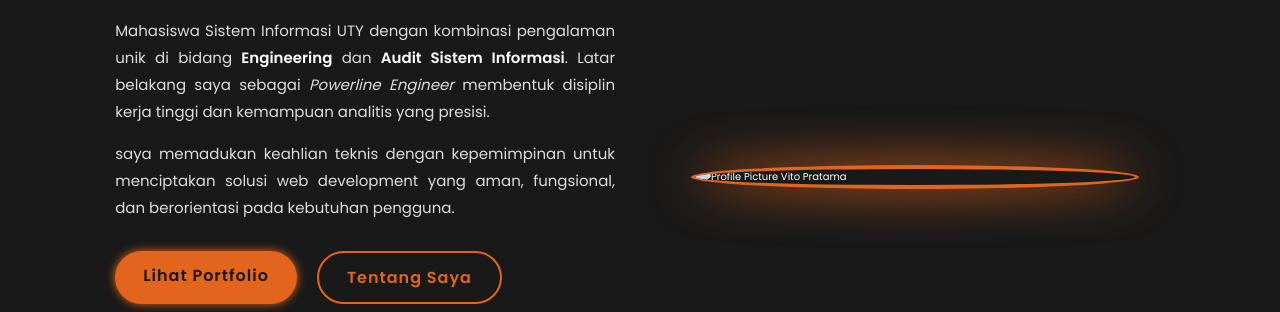
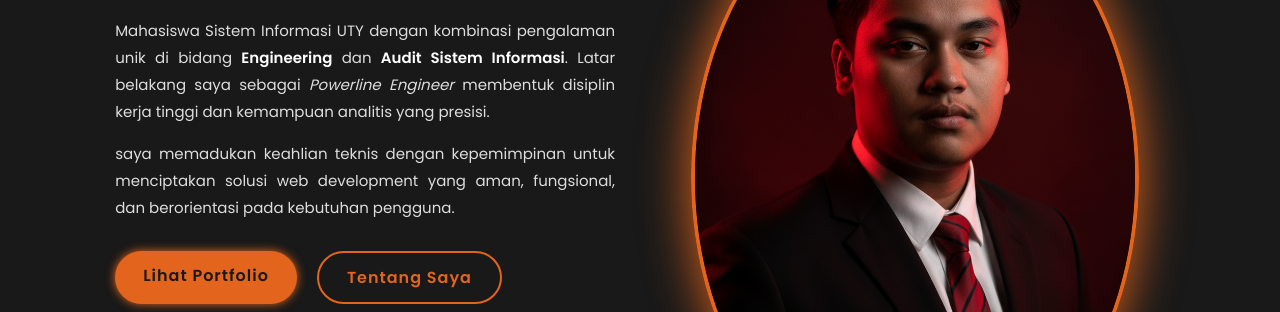
Before and after one commit to JustV0402/WebSite-Portofolio-Kerja, a plain HTML site: page index.html in a window 1280 px wide. Shown: the part 272-584 px from the top of the page. Drawn offline with Linux system fonts and the light colour scheme; the site is published under a folder, as on GitHub Pages, so addresses that start at the root find nothing.

Commit message:
Fix image source path in index.html

```diff
--- a/index.html
+++ b/index.html
@@ -418,7 +418,7 @@
         </div>
 
         <div class="home-img">
-            <img src="/image/vitods.png" alt="Profile Picture Vito Pratama" />
+            <img src="image/vitods.png" alt="Profile Picture Vito Pratama" />
         </div>
     </section>
 
```
